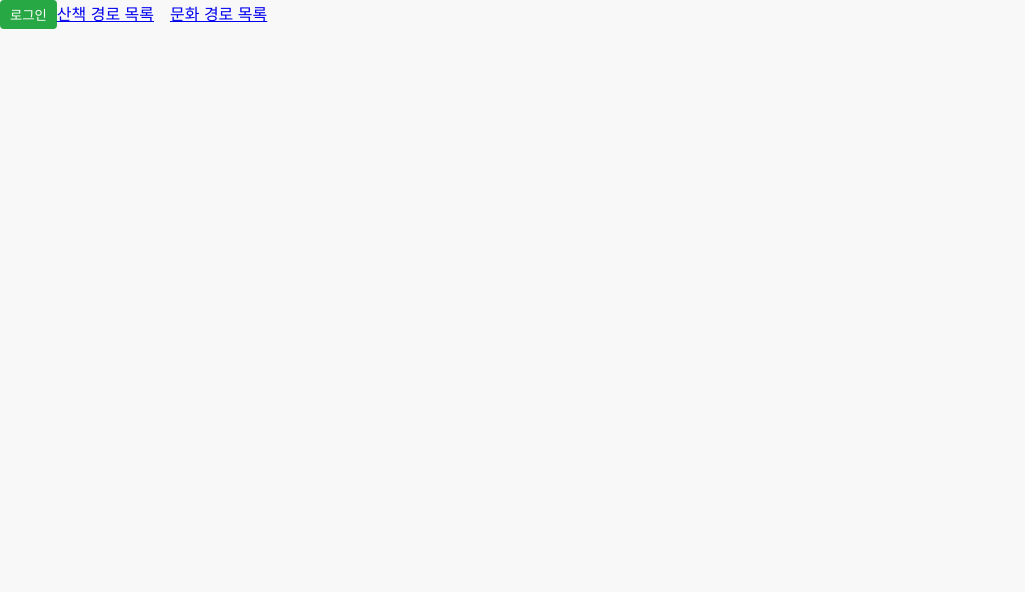
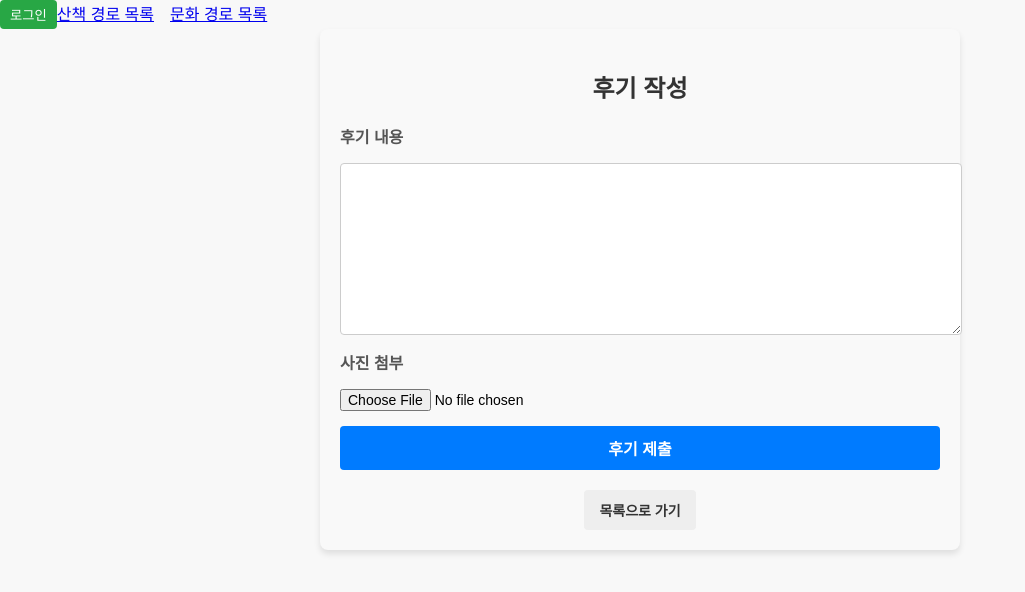
Before and after one commit to crazzyleucocyte/Semi-Project, a React (Create React App) app in the folder Source/SemiProject/src/main/reactproject/: page /review/1/1 in a window 1280 px wide. Shown: the top 592 px of the page, without its empty margins (0-1025 px from the left). Built offline with nearby package versions, Linux system fonts and the light colour scheme.

Commit message:
0905
후기작성 detail page 구현

```diff
--- a/Source/SemiProject/src/main/reactproject/src/App.js
+++ b/Source/SemiProject/src/main/reactproject/src/App.js
@@ -37,11 +37,11 @@ function App() {
 
         <Routes>
           <Route path="/walk" element={<PostWalkList isLoggedIn={isLoggedIn} />} />
-          <Route path="/walk/:id" element={<PostWalkDetail isLoggedIn={isLoggedIn} reviews={reviews} />} />
+          <Route path="/walk/:id" element={<PostWalkDetail onAddReview={handleAddReview} isLoggedIn={isLoggedIn} reviews={reviews} />} />
           <Route path="/culture" element={<PostCultureList isLoggedIn={isLoggedIn} />} />
           <Route path="/culture/:id" element={<PostCultureDetail isLoggedIn={isLoggedIn} />} />
           <Route
-            path="/review/:id"
+            path="/review/:id/:category"
             element={<PostReviewDetail onAddReview={handleAddReview} />}
           />
         </Routes>
--- a/Source/SemiProject/src/main/reactproject/src/assets/PostReviewDetail.css
+++ b/Source/SemiProject/src/main/reactproject/src/assets/PostReviewDetail.css
@@ -76,3 +76,13 @@
   .review-detail .back-to-list button:hover {
     background-color: #ddd;
   }
+
+  .review-detail .image-preview {
+    margin-top: 10px;
+  }
+
+  .review-detail .image-preview img {
+    max-width: 100%;
+    height: auto;
+    display: block;
+  }
--- a/Source/SemiProject/src/main/reactproject/src/pages/PostCultureDetail.js
+++ b/Source/SemiProject/src/main/reactproject/src/pages/PostCultureDetail.js
@@ -191,7 +191,7 @@ function PostCultureDetail({ isLoggedIn }) {
       </table>
 
       <div className="back-to-list">
-        <button onClick={() => navigate(`/review/${post.id}`)}>후기 작성</button>
+        <button onClick={() => navigate(`/review/${post.id}/culture`)}>후기 작성</button>
       </div>
 
       {/* 목록으로 가기 버튼 */}
--- a/Source/SemiProject/src/main/reactproject/src/pages/PostReviewDetail.js
+++ b/Source/SemiProject/src/main/reactproject/src/pages/PostReviewDetail.js
@@ -3,19 +3,33 @@ import { useParams, useNavigate } from 'react-router-dom';
 import '../assets/PostReviewDetail.css';
 
 function PostReviewDetail({ onAddReview }) {
-  const { id } = useParams();
+  const { id, category } = useParams();
   const [content, setContent] = useState('');
+  const [image, setImage] = useState(null); // 사진 파일 상태 추가
   const navigate = useNavigate();
+
+  // 파일 선택 시 사진을 상태로 저장
+  const handleImageChange = (e) => {
+    const file = e.target.files[0];
+    if (file) {
+      setImage(file);
+    }
+  };
 
   const handleSubmit = (e) => {
     e.preventDefault();
+
     const newReview = {
       id: Date.now(), // 유니크한 리뷰 ID
       content,
+      image, // 이미지 파일도 함께 저장
       createdAt: new Date().toISOString().split('T')[0],
     };
+
     onAddReview(parseInt(id, 10), newReview); // 후기를 추가하는 함수 호출
-    navigate(`/walk/${id}`); // 후기를 작성한 후 해당 페이지로 이동
+
+    // 사진 처리 후 navigate로 페이지 이동
+    navigate(`/${category}/${id}`);
   };
 
   return (
@@ -30,11 +44,20 @@ function PostReviewDetail({ onAddReview }) {
           required
         ></textarea>
 
+        {/* 사진 첨부 입력 필드 */}
+        <label htmlFor="image">사진 첨부</label>
+        <input
+          type="file"
+          id="image"
+          accept="image/*"
+          onChange={handleImageChange}
+        />
+
         <button type="submit">후기 제출</button>
       </form>
 
       <div className="back-to-list">
-        <button onClick={() => navigate(`/walk/${id}`)}>목록으로 가기</button>
+        <button onClick={() => navigate(`/${category}/${id}/`)}>목록으로 가기</button>
       </div>
     </div>
   );
--- a/Source/SemiProject/src/main/reactproject/src/pages/PostWalkDetail.js
+++ b/Source/SemiProject/src/main/reactproject/src/pages/PostWalkDetail.js
@@ -2,6 +2,7 @@
 import React, { useState, useEffect } from 'react';
 import { useParams, useNavigate } from 'react-router-dom';
 import '../assets/PostWalkDetail.css';
+
 
 // 예시 데이터 (임시)
 const initialPostsData = Array.from({ length: 50 }, (_, i) => ({
@@ -37,14 +38,23 @@ const initialReviews = [
   },
 ];
 
-function PostWalkDetail({ isLoggedIn }) {
+function PostWalkDetail({ isLoggedIn, onAddReview }) {
   const { id } = useParams();
   const [post, setPost] = useState(null);
   const [likes, setLikes] = useState(0);
   const [likedByUser, setLikedByUser] = useState(false);
   const [views, setViews] = useState(0);
   const [reviews, setReviews] = useState(initialReviews); // 후기 목록 상태 추가
+
   const navigate = useNavigate();
+
+  // <Routes>
+
+  //   <Route
+  //   path="/review/:id"
+  //   element={<PostReviewDetail onAddReview={onAddReview} />}
+  //   />
+  // </Routes>
 
   useEffect(() => {
     // 데이터 초기화
@@ -200,7 +210,7 @@ function PostWalkDetail({ isLoggedIn }) {
 
       {/* 후기 작성 버튼 */}
       <div className="back-to-list">
-        <button onClick={() => navigate(`/review/${post.id}`)}>후기 작성</button>
+        <button onClick={() => navigate(`/review/${post.id}/walk`)}>후기 작성</button>
       </div>
 
       {/* 목록으로 가기 버튼 */}
```
